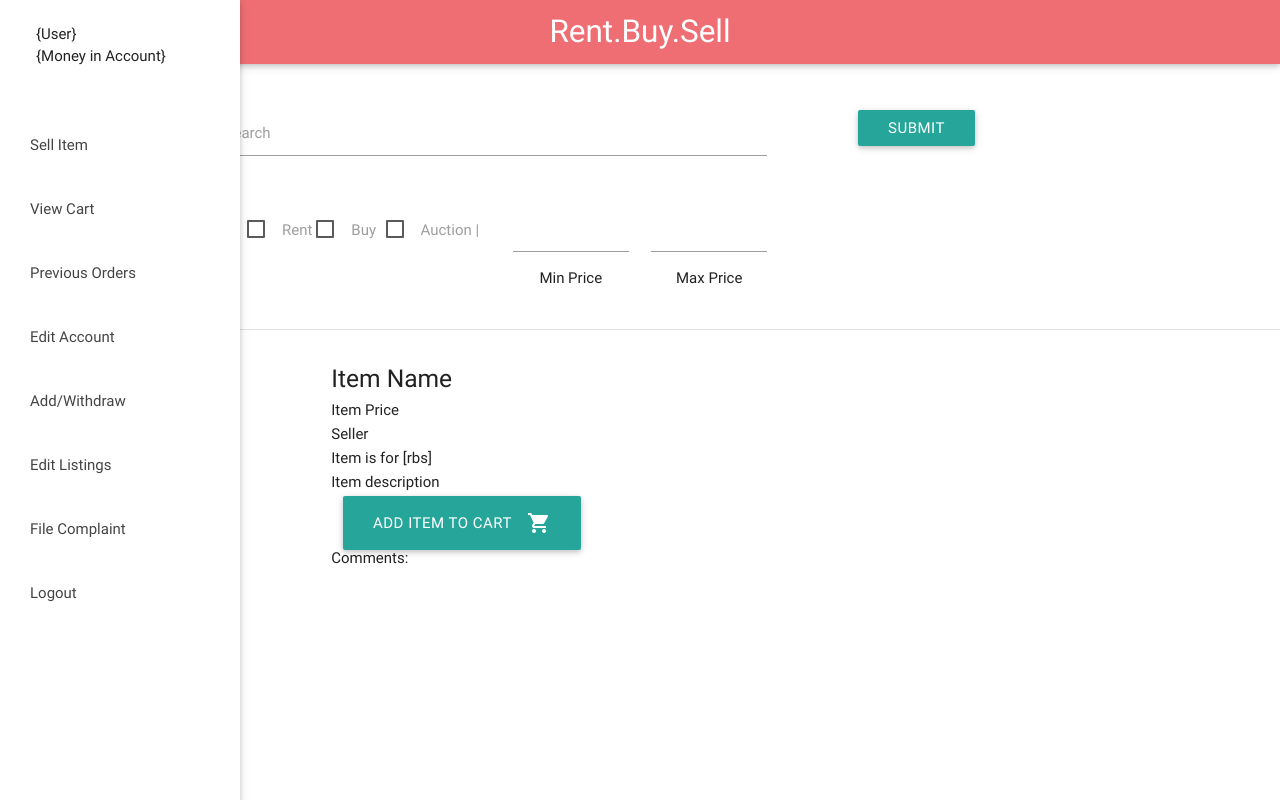
After one commit to s1cyan/rent-buy-sell322, a Django app: template rbs_app/rbs_application/templates/user_item_details.html in a window 1280 px wide. The commit adds this page. Run offline with Django 3.2, Linux system fonts and the light colour scheme; the template is opened without the code that fills it, so the values that code supplies are empty.

Commit message:
added user item page and and reformatted visitor page

```diff
--- /dev/null
+++ b/rbs_app/rbs_application/templates/user_item_details.html
@@ -0,0 +1,38 @@
+{% extends 'default.html' %}
+
+{% block header %}
+{% include 'sidenav.html' %}
+{% endblock %}
+
+
+{% block main %}
+{% include 'search_bar.html' %}
+
+<div class="row">
+    <div class="col s8 offset-s3">
+        <h5>Item Name</h5>
+        <h6>Item Price</h6>
+        <h6>Seller</h6>
+        <h6>Item is for [rbs]</h6>
+        <h6>Item description</h6>
+
+
+         <div class=" col s12">
+            <button class="btn waves-effect waves-light btn-large" type="submit" name="action">Add Item to Cart
+                <i class="material-icons right">shopping_cart</i>
+            </button>
+
+        </div>
+
+           <h6>Comments:</h6>
+        {% for comment in item_comments %}
+        <h6> {{ comment }} </h6>
+        {% endfor %}
+    </div>
+
+
+</div>
+</div>
+
+</div>
+{% endblock %}
--- a/rbs_app/rbs_application/views.py
+++ b/rbs_app/rbs_application/views.py
@@ -2,5 +2,6 @@
 from django.http import HttpResponse
 # Create your views here.
 
+
 def index(request):
-    return render(request, 'visitor_item_details.html')
+    return render(request, 'user_item_details.html')
```
Also changed, not shown: rbs_app/rbs_application/templates/visitor_item_details.html (indentation only).
